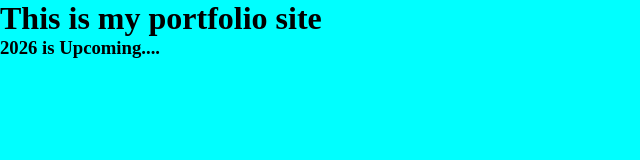
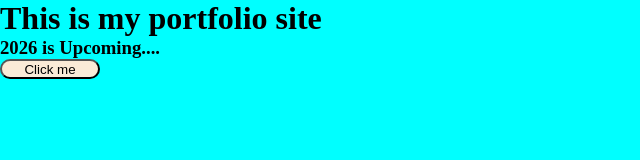
Before and after one commit to YashJadhav25/My-Portfolio, a plain HTML site: page index.html in a window 1280 px wide. Shown: the whole page, without its empty margins (0-640 px from the left). Drawn offline with Linux system fonts and the light colour scheme.

Commit message:
new button added

```diff
--- a/index.html
+++ b/index.html
@@ -9,5 +9,6 @@
 <body>
     <h1>This is my portfolio site</h1>
     <h3>2026 is Upcoming....</h3>
+    <button class="btn">Click me</button>
 </body>
 </html>
--- a/style.css
+++ b/style.css
@@ -6,3 +6,12 @@
 body{
     background-color: aqua;
 }
+
+.btn{
+    background-color: antiquewhite;
+    color: black;
+    width: 100px;
+    height: 20px;
+    border-radius: 10px;
+    border-color: black;
+}
```
